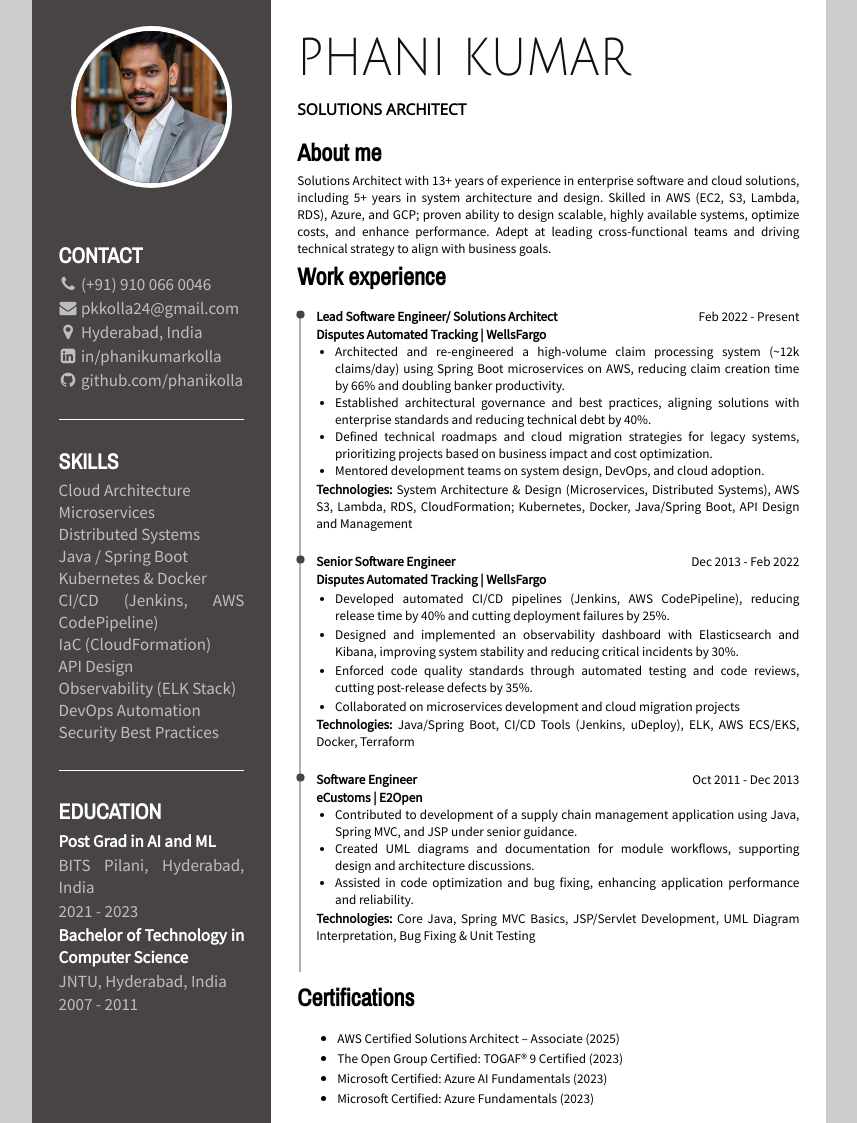
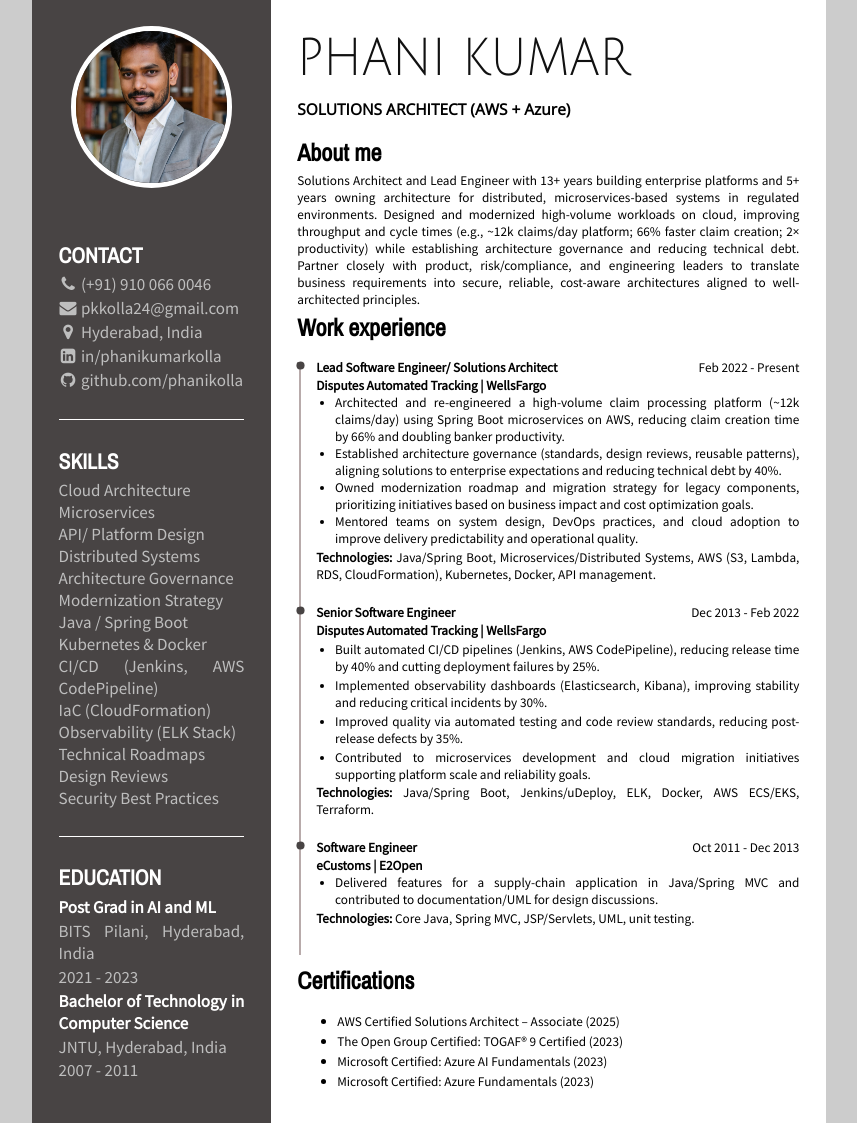
Before and after one commit to phanikolla/personalBlog, a plain HTML site: page resume.html in a window 1280 px wide. Shown: the whole page, without its empty margins (211-1068 px from the left). Drawn offline with nearby package versions, Linux system fonts and the light colour scheme.

Commit message:
Solution Arch Changes

```diff
--- a/resume.html
+++ b/resume.html
@@ -69,7 +69,25 @@
 
               <div class="skill">
                 <div>
+                  <span>API/ Platform Design</span>
+                </div>
+              </div>
+
+              <div class="skill">
+                <div>
                   <span>Distributed Systems</span>
+                </div>
+              </div>
+
+              <div class="skill">
+                <div>
+                  <span>Architecture Governance</span>
+                </div>
+              </div>
+
+              <div class="skill">
+                <div>
+                  <span>Modernization Strategy</span>
                 </div>
               </div>
 
@@ -99,19 +117,19 @@
 
               <div class="skill">
                 <div>
-                  <span>API Design</span>
-                </div>
-              </div>
-
-              <div class="skill">
-                <div>
                   <span>Observability (ELK Stack)</span>
                 </div>
               </div>
 
               <div class="skill">
                 <div>
-                  <span>DevOps Automation</span>
+                  <span>Technical Roadmaps</span>
+                </div>
+              </div>
+
+              <div class="skill">
+                <div>
+                  <span>Design Reviews</span>
                 </div>
               </div>
 
@@ -160,7 +178,7 @@
           </h1>
           <div class="smallText">
             <h3>
-              SOLUTIONS ARCHITECT
+               SOLUTIONS ARCHITECT (AWS + Azure)
             </h3>
           </div>
         </div>
@@ -170,10 +188,7 @@
           </h2>
           <div class="smallText">
             <p>
-              Solutions Architect with 13+ years of experience in enterprise software and cloud solutions, including 5+
-              years in system architecture and design. Skilled in AWS (EC2, S3, Lambda, RDS), Azure, and GCP; proven
-              ability to design scalable, highly available systems, optimize costs, and enhance performance. Adept at
-              leading cross-functional teams and driving technical strategy to align with business goals.
+              Solutions Architect and Lead Engineer with 13+ years building enterprise platforms and 5+ years owning architecture for distributed, microservices-based systems in regulated environments. Designed and modernized high-volume workloads on cloud, improving throughput and cycle times (e.g., ~12k claims/day platform; 66% faster claim creation; 2× productivity) while establishing architecture governance and reducing technical debt. Partner closely with product, risk/compliance, and engineering leaders to translate business requirements into secure, reliable, cost-aware architectures aligned to well-architected principles.
             </p>
           </div>
         </div>
@@ -199,25 +214,20 @@
               <div class="smallText">
                 <ul>
                   <li>
-                    Architected and re-engineered a high-volume claim processing system (~12k claims/day) using Spring
-                    Boot microservices on AWS, reducing claim creation time by 66% and doubling banker productivity.
+                    Architected and re-engineered a high-volume claim processing platform (~12k claims/day) using Spring Boot microservices on AWS, reducing claim creation time by 66% and doubling banker productivity.
                   </li>
                   <li>
-                    Established architectural governance and best practices, aligning solutions with enterprise
-                    standards and reducing technical debt by 40%.
+                    Established architecture governance (standards, design reviews, reusable patterns), aligning solutions to enterprise expectations and reducing technical debt by 40%.
                   </li>
                   <li>
-                    Defined technical roadmaps and cloud migration strategies for legacy systems, prioritizing projects
-                    based on business impact and cost optimization.
+                    Owned modernization roadmap and migration strategy for legacy components, prioritizing initiatives based on business impact and cost optimization goals.
                   </li>
                   <li>
-                    Mentored development teams on system design, DevOps, and cloud adoption.
+                    Mentored teams on system design, DevOps practices, and cloud adoption to improve delivery predictability and operational quality.
                   </li>
                 </ul>
                 <p>
-                  <span class="bolded">Technologies: </span>System Architecture & Design (Microservices, Distributed
-                  Systems),
-                  AWS S3, Lambda, RDS, CloudFormation; Kubernetes, Docker, Java/Spring Boot, API Design and Management
+                  <span class="bolded">Technologies: </span>Java/Spring Boot, Microservices/Distributed Systems, AWS (S3, Lambda, RDS, CloudFormation), Kubernetes, Docker, API management.
                 </p>
               </div>
             </li>
@@ -241,31 +251,27 @@
                 <ul>
                   <li>
                     <p>
-                      Developed automated CI/CD pipelines (Jenkins, AWS CodePipeline), reducing release time by 40% and
-                      cutting deployment failures by 25%.
+                      Built automated CI/CD pipelines (Jenkins, AWS CodePipeline), reducing release time by 40% and cutting deployment failures by 25%.
                     </p>
                   </li>
                   <li>
                     <p>
-                      Designed and implemented an observability dashboard with Elasticsearch and Kibana, improving
-                      system stability and reducing critical incidents by 30%.
+                      Implemented observability dashboards (Elasticsearch, Kibana), improving stability and reducing critical incidents by 30%.
                     </p>
                   </li>
                   <li>
                     <p>
-                      Enforced code quality standards through automated testing and code reviews, cutting post-release
-                      defects by 35%.
+                      Improved quality via automated testing and code review standards, reducing post-release defects by 35%.
                     </p>
                   </li>
                   <li>
                     <p>
-                      Collaborated on microservices development and cloud migration projects
+                      Contributed to microservices development and cloud migration initiatives supporting platform scale and reliability goals.
                     </p>
                   </li>
                 </ul>
                 <p>
-                  <span class="bolded">Technologies: </span> Java/Spring Boot, CI/CD Tools (Jenkins, uDeploy), ELK, AWS
-                  ECS/EKS, Docker, Terraform
+                  <span class="bolded">Technologies: </span> Java/Spring Boot, Jenkins/uDeploy, ELK, Docker, AWS ECS/EKS, Terraform.
                 </p>
               </div>
             </li>
@@ -287,21 +293,12 @@
               <div class="smallText">
                 <ul>
                   <li>
-                    Contributed to development of a supply chain management application using Java, Spring MVC, and JSP
-                    under senior guidance.
+                    Delivered features for a supply-chain application in Java/Spring MVC and contributed to documentation/UML for design discussions.
                   </li>
-                  <li>
-                    Created UML diagrams and documentation for module workflows, supporting design and architecture
-                    discussions.
-                  </li>
-                  <li>
-                    Assisted in code optimization and bug fixing, enhancing application performance and reliability.
-                  </li>
+
                 </ul>
                 <p>
-                  <span class="bolded">Technologies: </span>Core Java, Spring MVC Basics, JSP/Servlet Development, UML
-                  Diagram
-                  Interpretation, Bug Fixing & Unit Testing
+                  <span class="bolded">Technologies: </span>Core Java, Spring MVC, JSP/Servlets, UML, unit testing.
                 </p>
               </div>
             </li>
```
